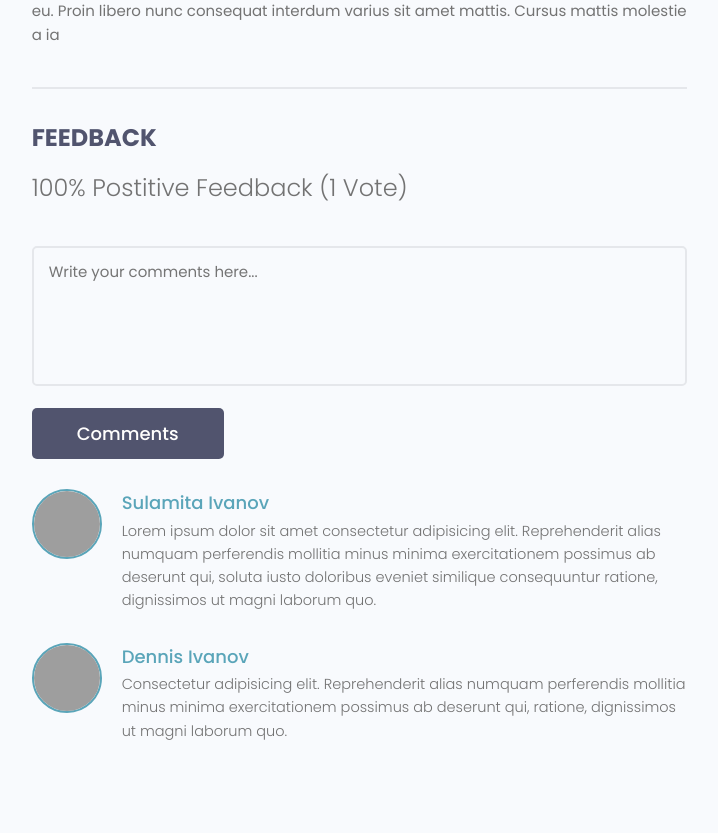
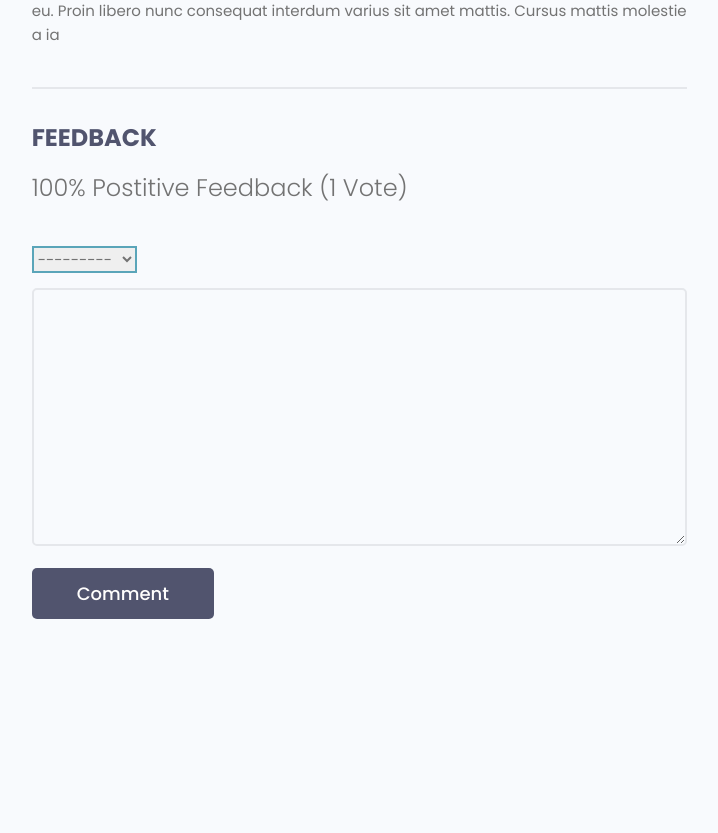
Before and after one commit to anasalabseh/dev-site-with-django, a Django app: page /projects/project/5f030c0b-58aa-43b7-995c-3f6eb62d9749/ in a window 1280 px wide. Shown: the part 832-1665 px from the top of the page, without its empty margins (465-1183 px from the left). After the commit the page ends 1451 px from the top, so only its background shows below. Run offline with Django 3.2, Linux system fonts and the light colour scheme; data comes from the database, SQL or seed files in the repository; both versions use the stored data as it was after the commit; some libraries are stand-ins or nearby versions; grey boxes are pictures that could not be loaded.

Commit message:
pushing for first time

```diff
--- a/project/forms.py
+++ b/project/forms.py
@@ -1,7 +1,7 @@
 from django import forms
 from django.forms import ModelForm
 from django import forms
-from .models import Project
+from .models import Project, Review
 
 class ProjectForm(ModelForm):
     class Meta:
@@ -16,3 +16,16 @@
         super(ProjectForm, self).__init__(*args, **kwargs)
         for name, field in self.fields.items():
             field.widget.attrs.update({'class': 'input'})
+
+class ReviewForm(ModelForm):
+    class Meta:
+        model= Review
+        fields= ['value', 'body']
+        labels= {
+            'value':'Select your vote',
+            'body':'Add a comment with your vote'
+        }
+    def __init__(self, *args, **kwargs):
+        super(ReviewForm, self).__init__(*args, **kwargs)
+        for name, field in self.fields.items():
+            field.widget.attrs.update({'class': 'input'})
--- a/project/models.py
+++ b/project/models.py
@@ -26,6 +26,21 @@
         #instead of viewing the id and many other things we only view th project title
         return self.title
 
+    class Meta:
+        ordering= ['-vote_ratio', '-vote_count', 'title']
+
+
+    @property
+    def getVoteCount(self):
+        reviews= self.review_set.all()
+        total_reviews= reviews.count()
+        positive_votes= reviews.filter(value= 'up').count()
+        ratio= int(positive_votes/total_reviews) * 100
+        self.vote_count= total_reviews
+        self.vote_ratio= ratio
+        self.save()
+
+
 class Review(models.Model):
     VOTE_TYPE= (
         ('up', 'Up Vote'),
@@ -40,8 +55,13 @@
     created = models.DateTimeField(auto_now_add=True)
     id= models.UUIDField(default=uuid.uuid4, unique=True, primary_key=True, editable=False)
 
+    class Meta:
+        unique_together= [['owner', 'project']]
+
     def __str__(self):
         return self.value
+
+
 
 class Tag(models.Model):
     name= models.CharField(max_length=200)
--- a/project/templates/project/single-project.html
+++ b/project/templates/project/single-project.html
@@ -42,42 +42,34 @@
               {{project.vote_ratio}}% Postitive Feedback ({{project.vote_count}} Vote{{project.vote_count|pluralize:"s"}})
             </h5>
 
-            <form class="form" action="#" method="POST">
+            <form class="form" action="{% url 'project' project.id %}" method="POST">
+              {% csrf_token %}
               <!-- Textarea -->
+              {% for field in form %}
               <div class="form__field">
-                <label for="formInput#textarea">Comments: </label>
-                <textarea class="input input--textarea" name="message" id="formInput#textarea"
-                  placeholder="Write your comments here..."></textarea>
+                <label for="formInput#text">hey</label>
+                {{field}}
               </div>
-              <input class="btn btn--sub btn--lg" type="submit" value="Comments" />
+              {% endfor %}
+              <input class="btn btn--sub btn--lg" type="submit" value="Comment" />
             </form>
             <div class="commentList">
+              {% for review in project.review_set.all %}
+                {% if review.body %}
                   <div class="comment">
-                <a href="profile.html">
+                    <a href="{% url 'user-profile' review.owner.id %}">
                       <img class="avatar avatar--md"
-                    src="https://pbs.twimg.com/profile_images/1335382240931368961/b3wSZKj4_400x400.jpg" alt="user" />
+                        src="{{review.owner.profile_image.url}}" alt="user" />
                     </a>
                     <div class="comment__details">
-                  <a href="profile.html" class="comment__author">Sulamita Ivanov</a>
+                      <a href="{% url 'user-profile' review.owner.id %}" class="comment__author">{{review.owner.name}}</a>
                       <p class="comment__info">
-                    Lorem ipsum dolor sit amet consectetur adipisicing elit. Reprehenderit alias numquam perferendis
-                    mollitia minus minima exercitationem possimus ab deserunt qui, soluta iusto doloribus eveniet
-                    similique consequuntur ratione, dignissimos ut magni laborum quo.
+                        {{review.body|linebreaksbr}}
                       </p>
                     </div>
                   </div>
-              <div class="comment">
-                <a href="profile.html">
-                  <img class="avatar avatar--md" src="https://avatars.githubusercontent.com/u/33843378" alt="user" />
-                </a>
-                <div class="comment__details">
-                  <a href="profile.html" class="comment__author">Dennis Ivanov</a>
-                  <p class="comment__info">
-                    Consectetur adipisicing elit. Reprehenderit alias numquam perferendis mollitia minus minima
-                    exercitationem possimus ab deserunt qui, ratione, dignissimos ut magni laborum quo.
-                  </p>
-                </div>
-              </div>
+                {% endif %}
+              {% endfor %}
             </div>
           </div>
         </div>
--- a/project/views.py
+++ b/project/views.py
@@ -4,16 +4,28 @@
 from django.contrib.auth.decorators import login_required
 from django.contrib.auth.forms import UserCreationForm
 from .models import Project
-from .forms import ProjectForm
+from .forms import ProjectForm, ReviewForm
 from .utils import searchProjects, paginateProjects
+from django.contrib import messages
 
 def project(request,pk):
-    project_selected = Project.objects.get(id=pk)
+    selected_project = Project.objects.get(id=pk)
 
+    form= ReviewForm()
+    if request.method == 'POST':
+        form= ReviewForm(request.POST)
+        review= form.save(commit=False)
+        review.project= selected_project
+        review.owner= request.user.profile
+        review.save()
 
+        selected_project.getVoteCount
 
+        messages.success(request, 'Your commennt was successfullly added')
+        return redirect('project', pk= selected_project.id)
 
-    return render(request, 'project/single-project.html', {'project':project_selected})
+    context= {'project': selected_project, 'form': form}
+    return render(request, 'project/single-project.html', context)
 
     #the second argument in render method is the html file path and it is relative to the directory we configured in settings.py--TEMPLATES
 
--- a/templates/main.html
+++ b/templates/main.html
@@ -45,7 +45,7 @@
     {% if messages %}
 
     {% for message in messages %}
-    <div class="alert alert--{{message.tag}}">
+    <div id="centeralized" class="alert alert--{{message.tag}}">
         <p class="alert__message">{{message}}</p>
         <button class="alert__close">x</button>
       </div>
```
Also changed, not shown: db.sqlite3, project/migrations/0008_auto_20220825_1440.py (added). Lines whose indentation alone changed are shown as unchanged.
